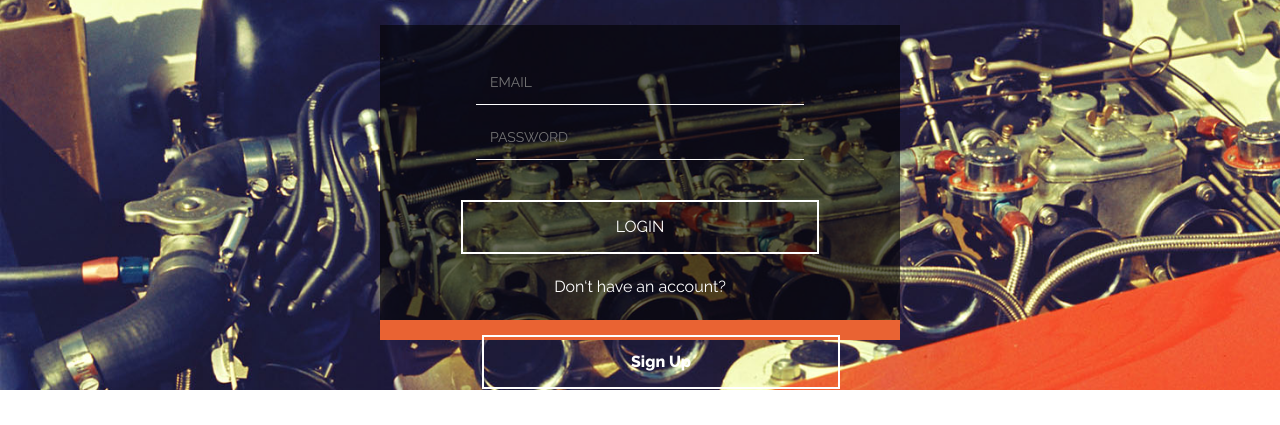
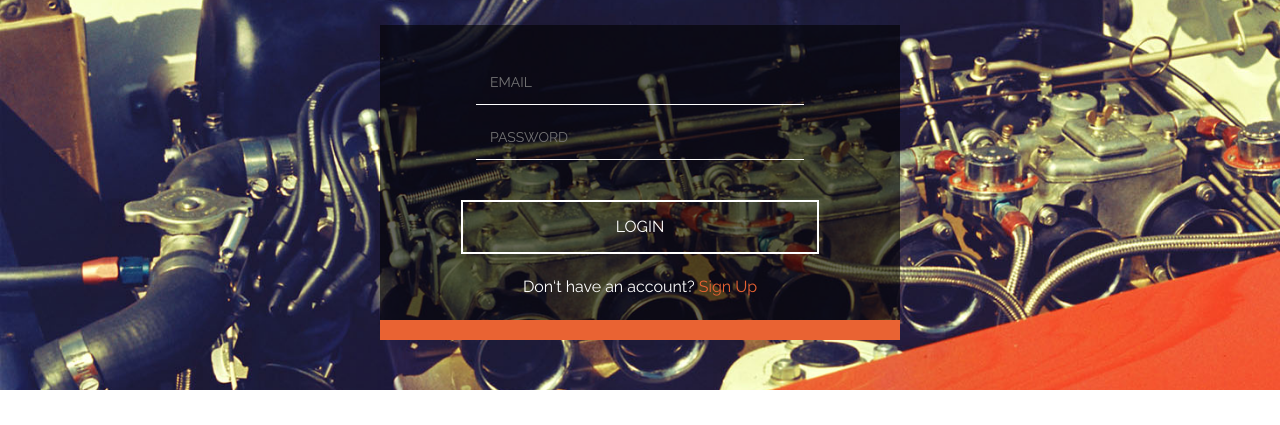
Before and after one commit to davidroffe/tracksetup2, a React app: page / in a window 1280 px wide. Shown: the part 375-800 px from the top of the page. Built offline with nearby package versions, Linux system fonts and the light colour scheme.

Commit message:
- Refactoring conditional for sign-up/login to just change wording - Switching from anchor tag to button for accessibility

```diff
--- a/app/components/Splash.js
+++ b/app/components/Splash.js
@@ -71,7 +71,9 @@ class Splash extends React.Component {
         });
     }
   }
-  handleSwitchForm() {
+  handleSwitchForm(e) {
+    e.preventDefault();
+
     let form = this.state.form === "login" ? "signUp" : "login";
 
     this.setState({
@@ -123,15 +125,12 @@ class Splash extends React.Component {
                 type="submit"
                 value={this.state.form === "login" ? "LOGIN" : "SIGN UP"}
               />
-              {this.state.form === "login" ? (
-                <p>
-                  Don‘t have an account? <button>Sign Up</button>
-                </p>
-              ) : (
-                <p>
-                  Already have an account? <button>Sign In</button>
-                </p>
-              )}
+              <p>
+                Don‘t have an account?{" "}
+                <button className="switch-form" onClick={this.handleSwitchForm}>
+                  {this.state.form === "login" ? "Sign Up" : "Login"}
+                </button>
+              </p>
             </form>
           </div>
         </div>
--- a/app/index.css
+++ b/app/index.css
@@ -276,7 +276,6 @@ table {
   opacity: 1;
 }
 
-#center-box button,
 #center-box input[type="submit"] {
   border: 2px solid #fff;
   padding: 0px 14px;
@@ -291,15 +290,31 @@ table {
   transition: background 0.5s ease, color 0.5s ease;
 }
 
-#center-box button:hover,
 #center-box input[type="submit"]:hover {
   background: #fff;
   color: #333;
 }
 
-#center-box button:focus,
 #center-box input[type="submit"]:focus {
   outline: 0;
+}
+
+#center-box button.switch-form {
+  background: none;
+  border: none;
+  color: #e96333;
+  float: none;
+  padding: 0;
+  width: auto;
+  font-weight: inherit;
+  font-family: inherit;
+  font-size: inherit;
+  margin: 0;
+  outline: none;
+}
+
+#center-box button.switch-form:hover {
+  text-decoration: underline;
 }
 
 #center-box form p {
```
